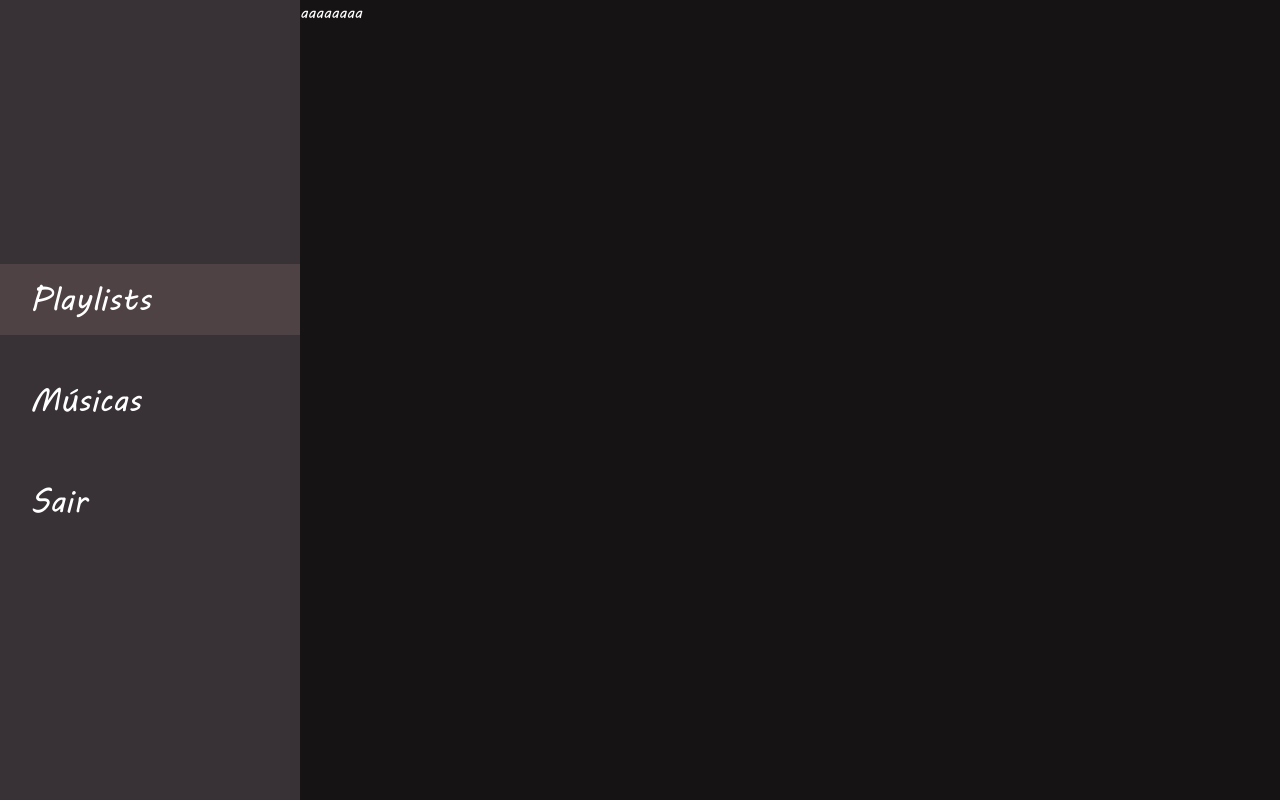
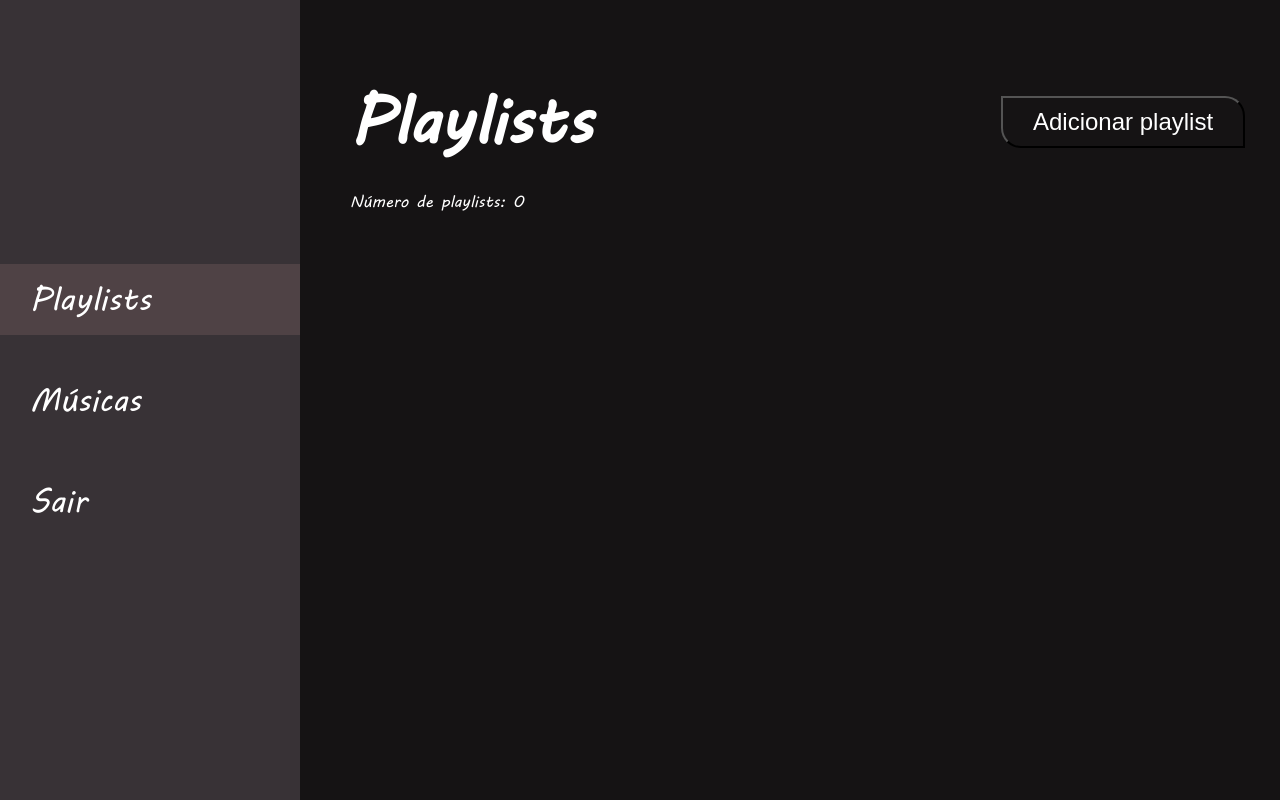
Before and after one commit to liviabelirocha/jmusic, a React (Create React App) app in the folder jmusic-webapp/: page /#/playlists in a window 1280 px wide. Built offline with nearby package versions, Linux system fonts and the light colour scheme.

Commit message:
Created Header app

```diff
--- a/jmusic-webapp/src/App.js
+++ b/jmusic-webapp/src/App.js
@@ -3,13 +3,15 @@ import styled from 'styled-components';
 import { HashRouter as Router, Switch, Route, Redirect } from 'react-router-dom';
 
 import { Menu } from './components/Menu/Menu';
-import { Content } from './components/Content/Content';
 import { hFlexDisplay } from './styles/StyleUtils';
 
+import { Musics } from './views/Musics';
+import { Playlists } from './views/Playlists';
+
 const StyledApp = styled.div`
-  ${hFlexDisplay('stretch', 'stretch')}
   display: inline-block;
   overflow: none;
+  ${hFlexDisplay('stretch', 'stretch')};
 `;
 
 export default function App() {
@@ -20,15 +22,11 @@ export default function App() {
         <Router>
           <Switch>
             <Route exact path='/playlists'>
-              <Content>
-                <div style={{ color: 'white'}}>aaaaaaaa</div>
-              </Content>
+              <Playlists />
             </Route>
 
             <Route path='/musics'>
-              <Content>
-                <div style={{ color: 'white'}}>bbbbbbbbb</div>
-              </Content>
+              <Musics />
             </Route>
 
             <Route path='/'>
--- /dev/null
+++ b/jmusic-webapp/src/components/AddButton/AddButton.tsx
@@ -0,0 +1,16 @@
+import React from 'react'
+
+import { StyledAddButton } from './Style';
+
+interface AddButtonProps {
+  text: string;
+  onClick?: (e: React.MouseEvent) => void;
+}
+
+export const AddButton: React.FC<AddButtonProps> = ({ text, onClick }) => {
+  return (
+    <StyledAddButton onClick={onClick}>
+      Adicionar {text}
+    </StyledAddButton>
+  );
+}
--- /dev/null
+++ b/jmusic-webapp/src/components/AddButton/Style.ts
@@ -0,0 +1,33 @@
+import styled from 'styled-components';
+
+export const StyledAddButton = styled.button`
+  position: relative;
+  color: #fff;
+  font-size: 1.5em;
+  background-color: transparent;
+  padding: 10px 30px;
+  border-top-right-radius: 20px;
+  border-bottom-left-radius: 20px;
+  box-shadow: none;
+  cursor: pointer;
+
+  &:after {
+    content: "";
+    display: block;
+    position: absolute;
+    top: 0;
+    left: 0;
+    width: 0;
+    height: 100%;
+    opacity: 0.8;
+    border-top-right-radius: 20px;
+    border-bottom-left-radius: 20px;
+    transition: all .5s linear;
+  }
+
+  &:active:after {
+    background-color: #383236;
+    width: 100%;
+    transition: 0s;
+  }
+`;
--- a/jmusic-webapp/src/components/Content/Style.ts
+++ b/jmusic-webapp/src/components/Content/Style.ts
@@ -3,4 +3,6 @@ import styled from 'styled-components';
 export const StyledContent = styled.div`
   background-color: #151314;
   width: calc(100vw - 30px);
+  padding-top: 20px;
+  padding-left: 50px;
 `;
--- /dev/null
+++ b/jmusic-webapp/src/components/Header/Header.tsx
@@ -0,0 +1,24 @@
+import React from 'react'
+
+import { StyledHeader } from './Style';
+
+interface HeaderProps {
+  title: string;
+  button?: React.ReactElement;
+  extra?: React.ReactElement;
+};
+
+export const Header: React.FC<HeaderProps> = ({ title, button, extra = null }) => {
+  return (
+    <StyledHeader>
+      <div className="header-content">
+        <h2>{title}</h2>
+        <div>
+          { button }
+        </div>
+      </div>
+
+      {extra}
+    </StyledHeader>
+  );
+}
--- /dev/null
+++ b/jmusic-webapp/src/components/Header/Style.ts
@@ -0,0 +1,19 @@
+import styled from 'styled-components';
+import { hFlexDisplay } from '../../styles/StyleUtils';
+
+export const StyledHeader = styled.header`
+  margin-top: 50px;
+  color: #fff;
+
+  .header-content {
+    & > h2 {
+      font-size: 4em;
+      margin: 0;
+      width: 70%;
+    }
+
+    ${hFlexDisplay('flex-start', 'center')};
+  }
+
+
+`;
--- a/jmusic-webapp/src/components/Menu/Menu.tsx
+++ b/jmusic-webapp/src/components/Menu/Menu.tsx
@@ -3,8 +3,6 @@ import { StyledMenu, StyledLink } from './Style';
 import { MenuItem } from './MenuItem';
 
 export const Menu = () => {
-  const [selected, setSelected] = useState();
-
   const [items, setItems] = useState([
     { id: 0, name: 'Playlists', path: '/playlists', selected: true },
     { id: 1, name: 'Músicas', path: '/musics', selected: false }
--- a/jmusic-webapp/src/styles/StyleUtils.ts
+++ b/jmusic-webapp/src/styles/StyleUtils.ts
@@ -13,5 +13,5 @@ export const vFlexDisplay = (justifyContent: JustifyContent, alignItems: AlignCo
 export const hFlexDisplay = (justifyContent: JustifyContent, alignItems: AlignContent) => css`
   display: flex;
   align-items: ${alignItems};
-  justify-content: ${justifyContent}
+  justify-content: ${justifyContent};
 `;
--- /dev/null
+++ b/jmusic-webapp/src/views/Musics.tsx
@@ -0,0 +1,16 @@
+import React from 'react'
+
+import { Content } from '../components/Content/Content';
+import { Header } from '../components/Header/Header';
+import { AddButton } from '../components/AddButton/AddButton';
+
+export const Musics = () => {
+  return (
+    <Content>
+      <Header
+        title="Músicas"
+        button={<AddButton text="música" />}
+      />
+    </Content>
+  );
+}
--- /dev/null
+++ b/jmusic-webapp/src/views/Playlists.tsx
@@ -0,0 +1,18 @@
+import React from 'react'
+
+import { Content } from '../components/Content/Content';
+import { Header } from '../components/Header/Header';
+import { AddButton } from '../components/AddButton/AddButton';
+
+
+export const Playlists = () => {
+  return (
+    <Content>
+      <Header
+        title="Playlists"
+        button={<AddButton text="playlist" />}
+        extra={<p>Número de playlists: 0</p>}
+      />
+    </Content>
+  );
+}
```
